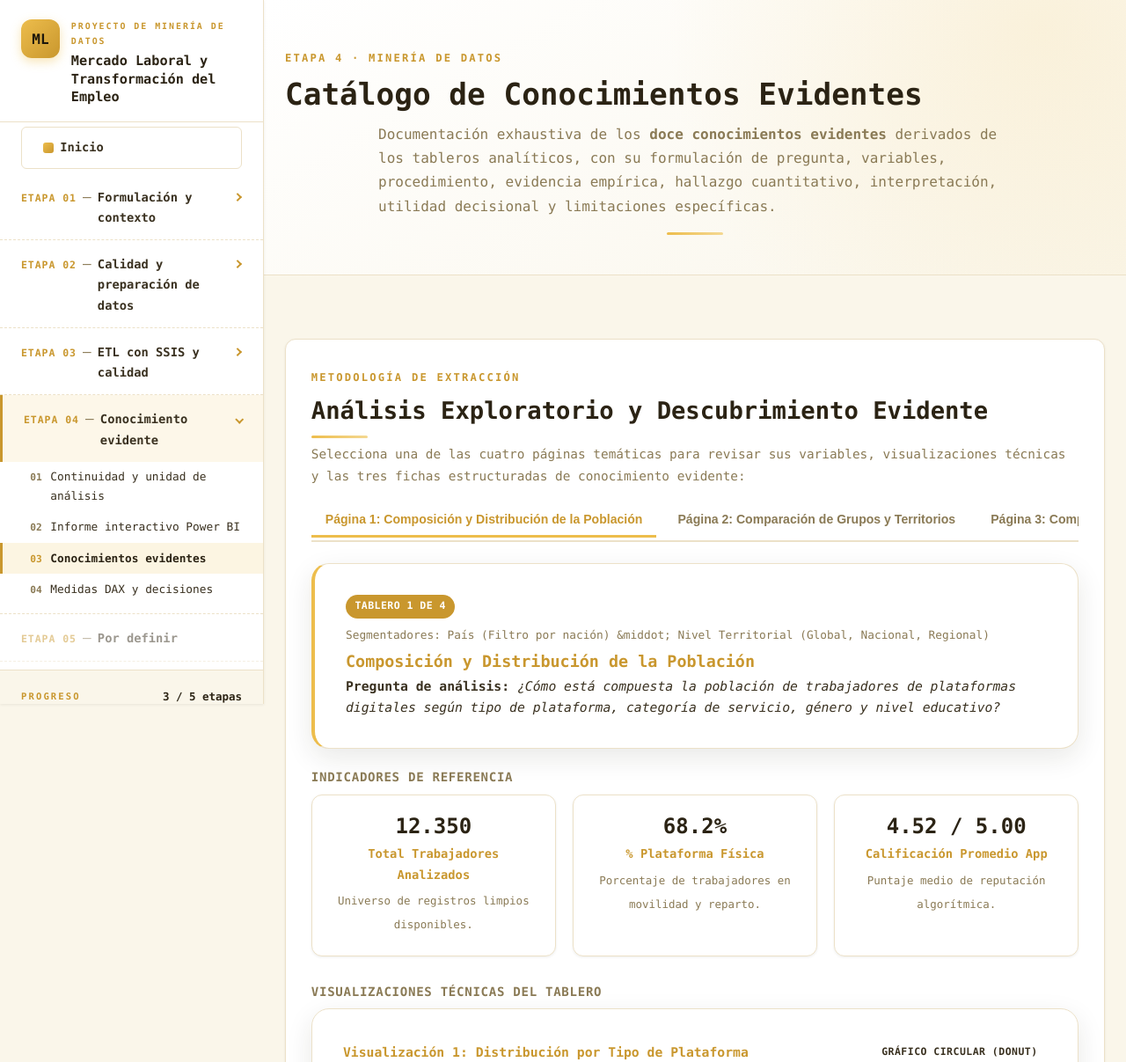
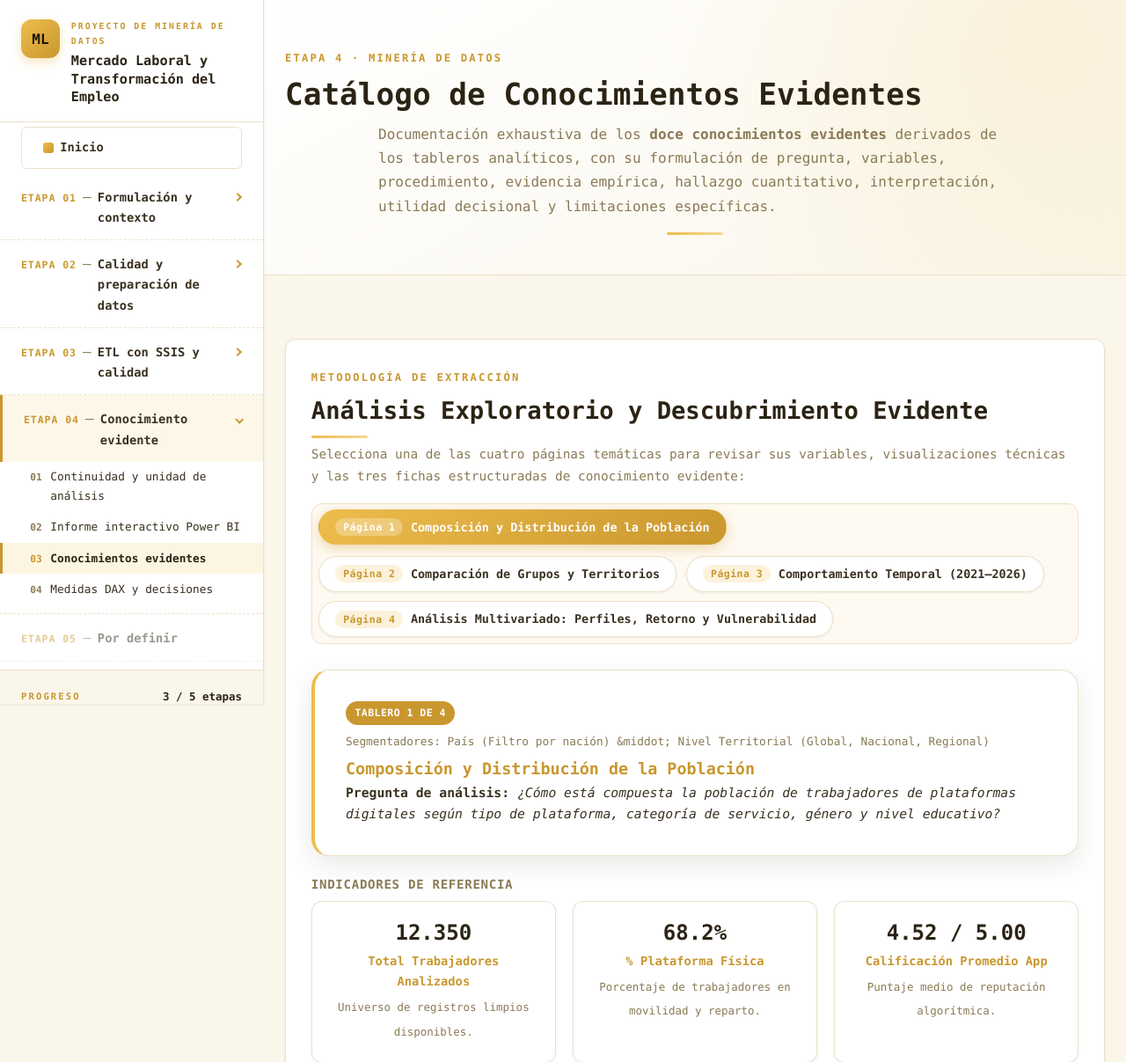
Before and after one commit to martindaniel77/MercadoLaboralyEmpleo, a Flask app: page /etapa-4/conocimientos-evidentes in a window 1280 px wide. Shown: the top 1207 px of the page at 88% size. Run offline with Flask 3, Linux system fonts and the light colour scheme.

Commit message:
Modificacion del menu de navegacion entre paginas de Análisis Exploratorio y Descubrimiento Evidente

```diff
--- a/static/css/components.css
+++ b/static/css/components.css
@@ -1520,3 +1520,85 @@
         font-size: 2.1rem;
     }
 }
+
+
+
+/* ===== Pestañas de Tableros (Etapa 4 - Conocimientos Evidentes) ===== */
+.board-tabs {
+    display: flex;
+    flex-wrap: wrap;
+    gap: 0.65rem;
+    padding: 0.45rem;
+    background: rgba(237, 189, 76, 0.08);
+    border: 1px solid var(--color-border);
+    border-radius: var(--radius-md);
+    margin-bottom: 1.8rem;
+}
+
+.board-tab-btn {
+    display: inline-flex;
+    align-items: center;
+    gap: 0.55rem;
+    padding: 0.6rem 1.15rem;
+    border: 1px solid var(--color-border);
+    border-radius: 999px;
+    background: var(--color-surface);
+    color: var(--color-text);
+    font-family: var(--font-mono);
+    font-size: 0.84rem;
+    font-weight: 600;
+    cursor: pointer;
+    transition: all 0.25s ease;
+    box-shadow: var(--shadow-sm);
+    text-align: left;
+    white-space: nowrap;
+}
+
+.board-tab-btn:hover {
+    border-color: var(--color-accent);
+    color: var(--color-accent-dark);
+    background: rgba(237, 189, 76, 0.12);
+    transform: translateY(-2px);
+    box-shadow: var(--shadow-md);
+}
+
+.board-tab-btn.active {
+    background: linear-gradient(135deg, var(--color-accent), var(--color-accent-dark));
+    color: var(--color-white);
+    border-color: transparent;
+    box-shadow: 0 4px 14px rgba(201, 151, 46, 0.35);
+    font-weight: 700;
+    transform: translateY(-2px);
+}
+
+.board-tab-btn__badge {
+    display: inline-flex;
+    align-items: center;
+    justify-content: center;
+    padding: 0.18rem 0.55rem;
+    border-radius: 999px;
+    font-size: 0.72rem;
+    font-weight: 700;
+    letter-spacing: 0.04em;
+    background: rgba(237, 189, 76, 0.2);
+    color: var(--color-accent-dark);
+    transition: all 0.25s ease;
+}
+
+.board-tab-btn.active .board-tab-btn__badge {
+    background: rgba(255, 255, 255, 0.28);
+    color: var(--color-white);
+}
+
+.board-tab-btn:hover:not(.active) .board-tab-btn__badge {
+    background: rgba(237, 189, 76, 0.35);
+    color: var(--color-primary-dark);
+}
+
+@media (max-width: 768px) {
+    .board-tab-btn {
+        width: 100%;
+        justify-content: flex-start;
+        white-space: normal;
+    }
+}
--- a/templates/etapa4_conocimientos.html
+++ b/templates/etapa4_conocimientos.html
@@ -27,11 +27,11 @@
             </p>
 
             <!-- Pestañas de navegación -->
-            <div class="board-tabs" style="display: flex; gap: 0.5rem; border-bottom: 2px solid var(--color-border); margin-bottom: 1.5rem; overflow-x: auto; padding-bottom: 0.2rem;">
+            <div class="board-tabs">
                 {% for tab in data.tableros %}
-                <button class="board-tab-btn {{ 'active' if loop.first }}" data-target="{{ tab.id }}"
-                    style="padding: 0.6rem 1rem; border: none; background: transparent; font-size: 0.88rem; font-weight: 600; cursor: pointer; border-radius: var(--radius-sm) var(--radius-sm) 0 0; border-bottom: 3px solid {{ 'var(--color-accent)' if loop.first else 'transparent' }}; color: {{ 'var(--color-accent-dark)' if loop.first else 'var(--color-text-muted)' }}; white-space: nowrap;">
-                    Página {{ tab.numero }}: {{ tab.titulo }}
+                <button class="board-tab-btn {{ 'active' if loop.first }}" data-target="{{ tab.id }}" type="button">
+                    <span class="board-tab-btn__badge">Página {{ tab.numero }}</span>
+                    <span class="board-tab-btn__text">{{ tab.titulo }}</span>
                 </button>
                 {% endfor %}
             </div>
@@ -184,13 +184,8 @@ document.addEventListener('DOMContentLoaded', function () {
         btn.addEventListener('click', function () {
             const targetId = this.getAttribute('data-target');
 
-            tabBtns.forEach(b => {
-                b.style.borderBottom = '3px solid transparent';
-                b.style.color = 'var(--color-text-muted)';
-            });
-
-            this.style.borderBottom = '3px solid var(--color-accent)';
-            this.style.color = 'var(--color-accent-dark)';
+            tabBtns.forEach(b => b.classList.remove('active'));
+            this.classList.add('active');
 
             contents.forEach(c => {
                 c.style.display = (c.id === targetId) ? 'block' : 'none';
```
